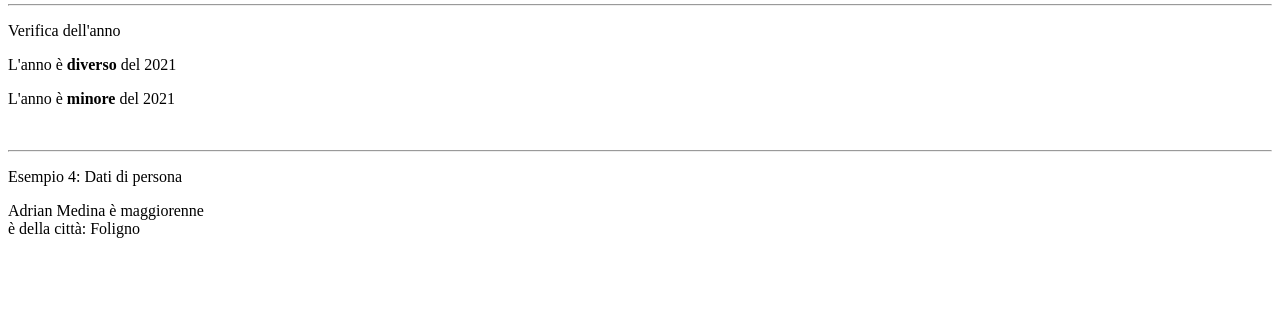
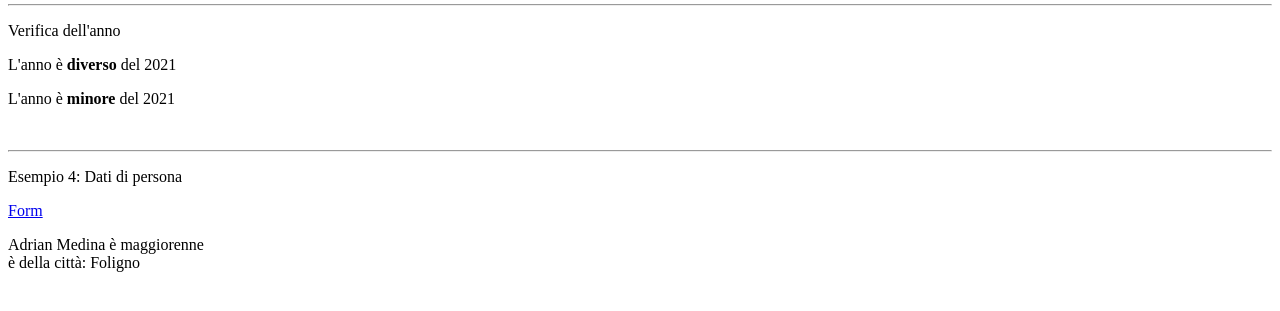
Before and after one commit to amedina14/master-php, a PHP site: page / in a window 1280 px wide. Shown: the part 160-471 px from the top of the page. Run offline with PHP 8.4, Linux system fonts and the light colour scheme.

Commit message:
esempio 4, aggiunta di post al index

```diff
--- a/imparando-php/08-condizionali/index.php
+++ b/imparando-php/08-condizionali/index.php
@@ -99,10 +99,26 @@ function verificaDati($nome,$eta,$citta,$continente,$maggioriaEta){//funzione se
 }
 
 echo '<br><hr/><p>Esempio 4: Dati di persona</p>';
-$nome="Adrian Medina";
-$eta=24;
-$citta="Foligno";
-$continente="Europa";
+echo '<p><a href="form.php">Form</a></p>';
+
 $maggioriaEta=18;
 
+// $nome && $eta && $citta && $continente
+$nome= "Adrian Medina";
+$eta= 24;
+$citta= "Foligno";
+$continente= "Europa";
+
 verificaDati($nome, $eta, $citta, $continente, $maggioriaEta);
+
+/*
+try{
+    $nome= $_POST['nome'];//"Adrian Medina";
+    $eta=$_POST['eta'];//24;
+    $citta=$_POST['citta'];//"Foligno";
+    $continente=$_POST['continente'];//"Europa";
+} catch (ErrorException $ex){
+    echo 'Errore';
+}
+*/
+//verificaDati($nome, $eta, $citta, $continente, $maggioriaEta);
```
